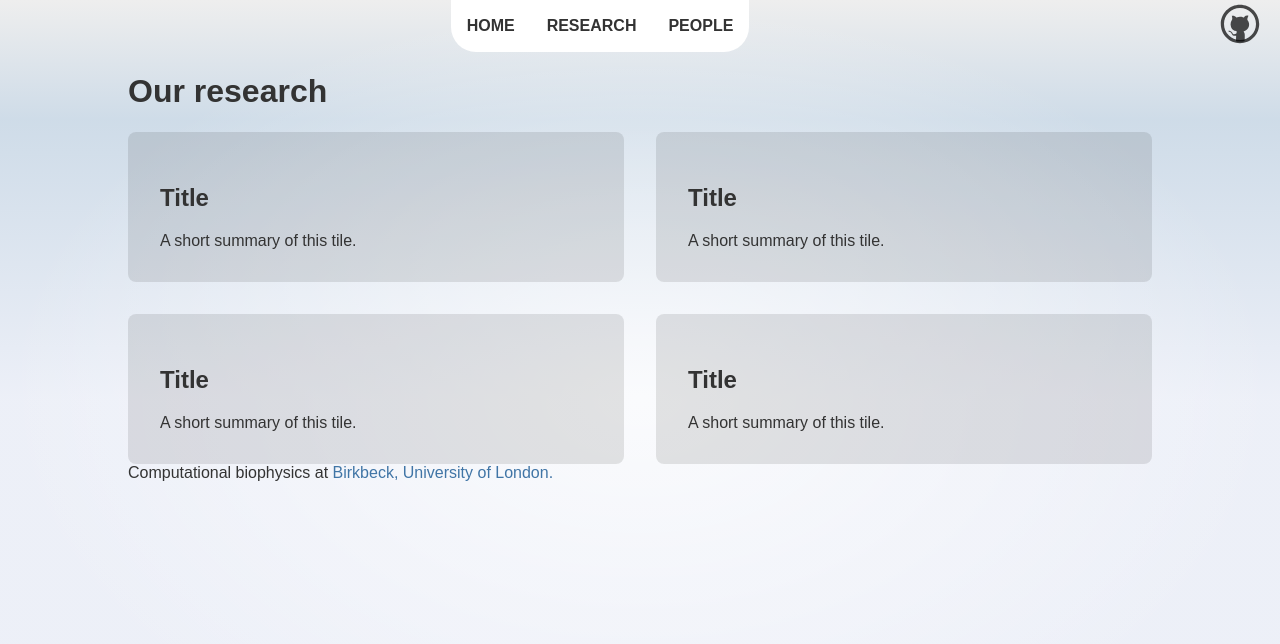
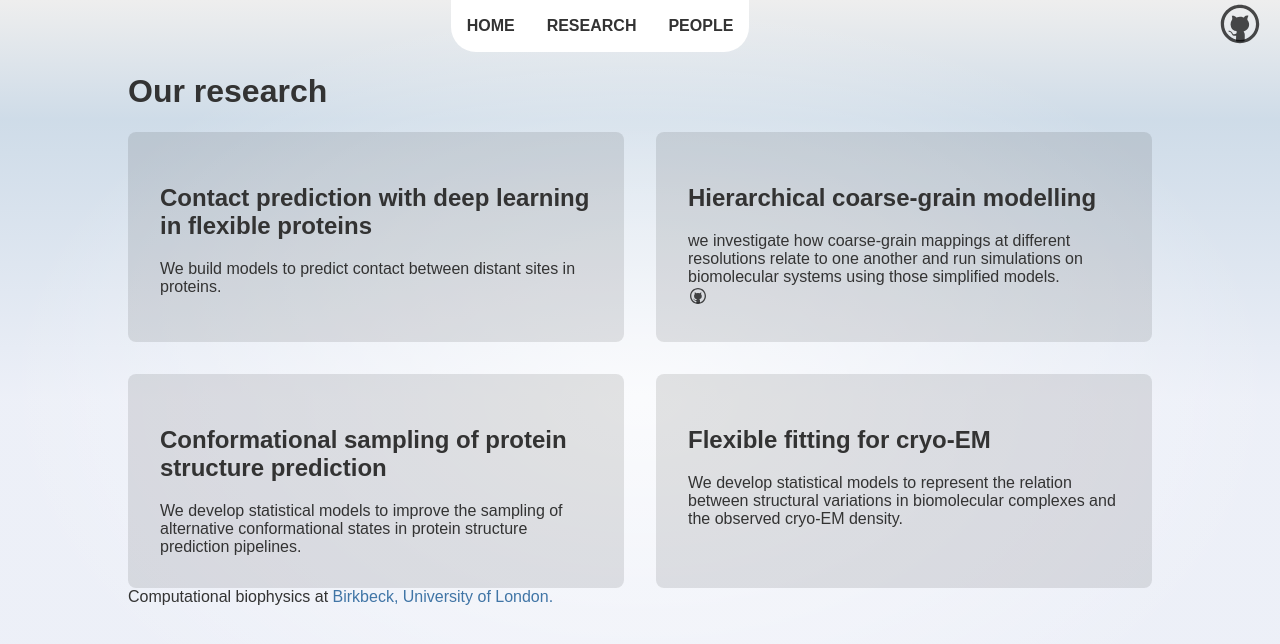
Before and after one commit to cragnolini-lab/cragnolini-lab.github.io, a SvelteKit app: page /research in a window 1280 px wide. Shown: the top 644 px of the page. Built offline with nearby package versions, Linux system fonts and the light colour scheme.

Commit message:
Added some content to research page

```diff
--- a/src/routes/research/+page.svelte
+++ b/src/routes/research/+page.svelte
@@ -6,10 +6,23 @@
 <h1>Our research</h1>
 
 <div class="projects">
-<Tile />
-<Tile />
-<Tile />
-<Tile />
+	<Tile
+		title="Contact prediction with deep learning in flexible proteins"
+		summary="We build models to predict contact between distant sites in proteins."
+	/>
+	<Tile
+		title="Hierarchical coarse-grain modelling"
+		summary="we investigate how coarse-grain mappings at different resolutions relate to one another and run simulations on biomolecular systems using those simplified models."
+		link="https://github.com/gwhite11/hgvae"
+	/>
+	<Tile
+		title="Conformational sampling of protein structure prediction"
+		summary="We develop statistical models to improve the sampling of alternative conformational states in protein structure prediction pipelines."
+	/>
+	<Tile
+		title="Flexible fitting for cryo-EM"
+		summary="We develop statistical models to represent the relation between structural variations in biomolecular complexes and the observed cryo-EM density."
+	/>
 </div>
 
 Computational biophysics at <a href="https://www.bbk.ac.uk/">Birkbeck, University of London.</a>
```
